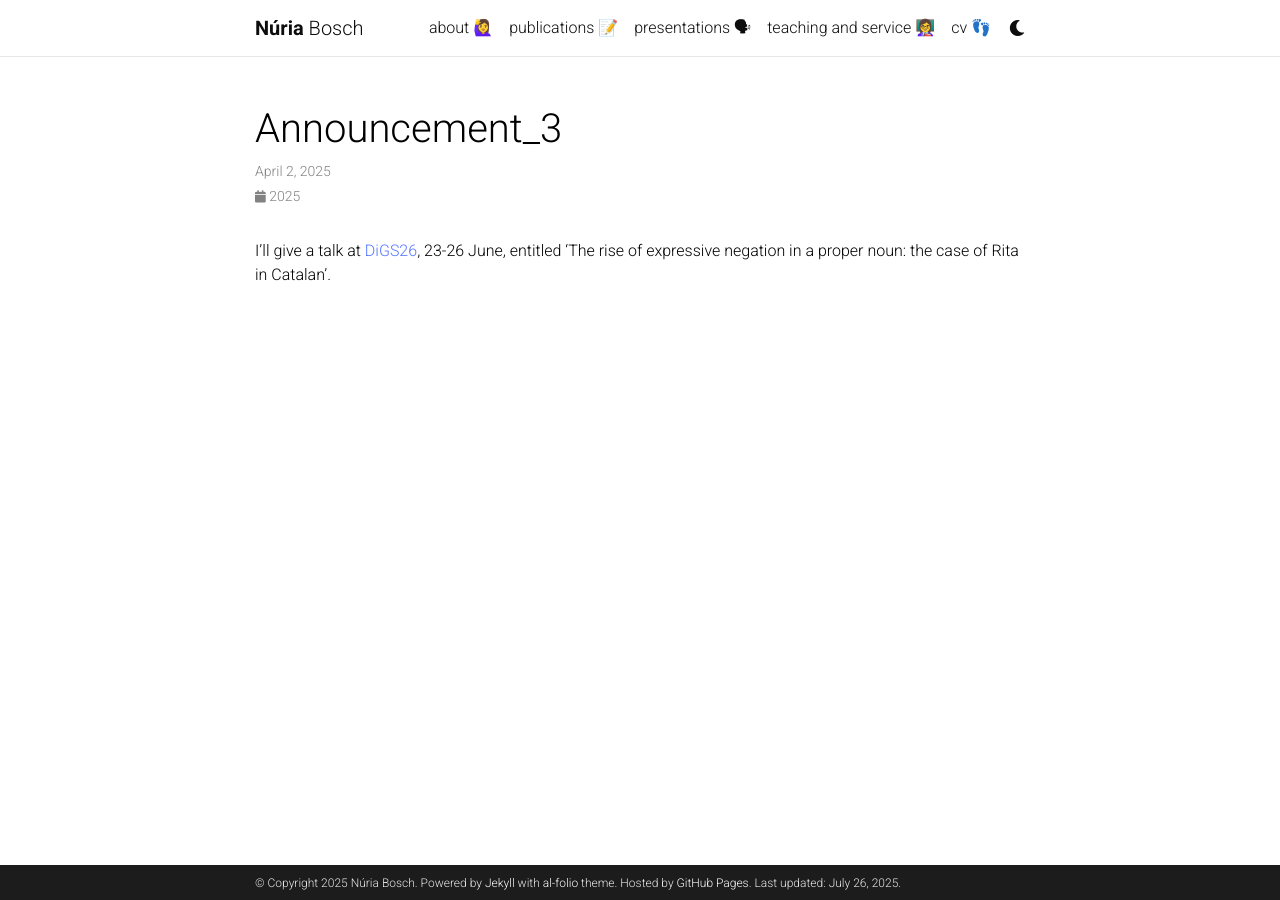
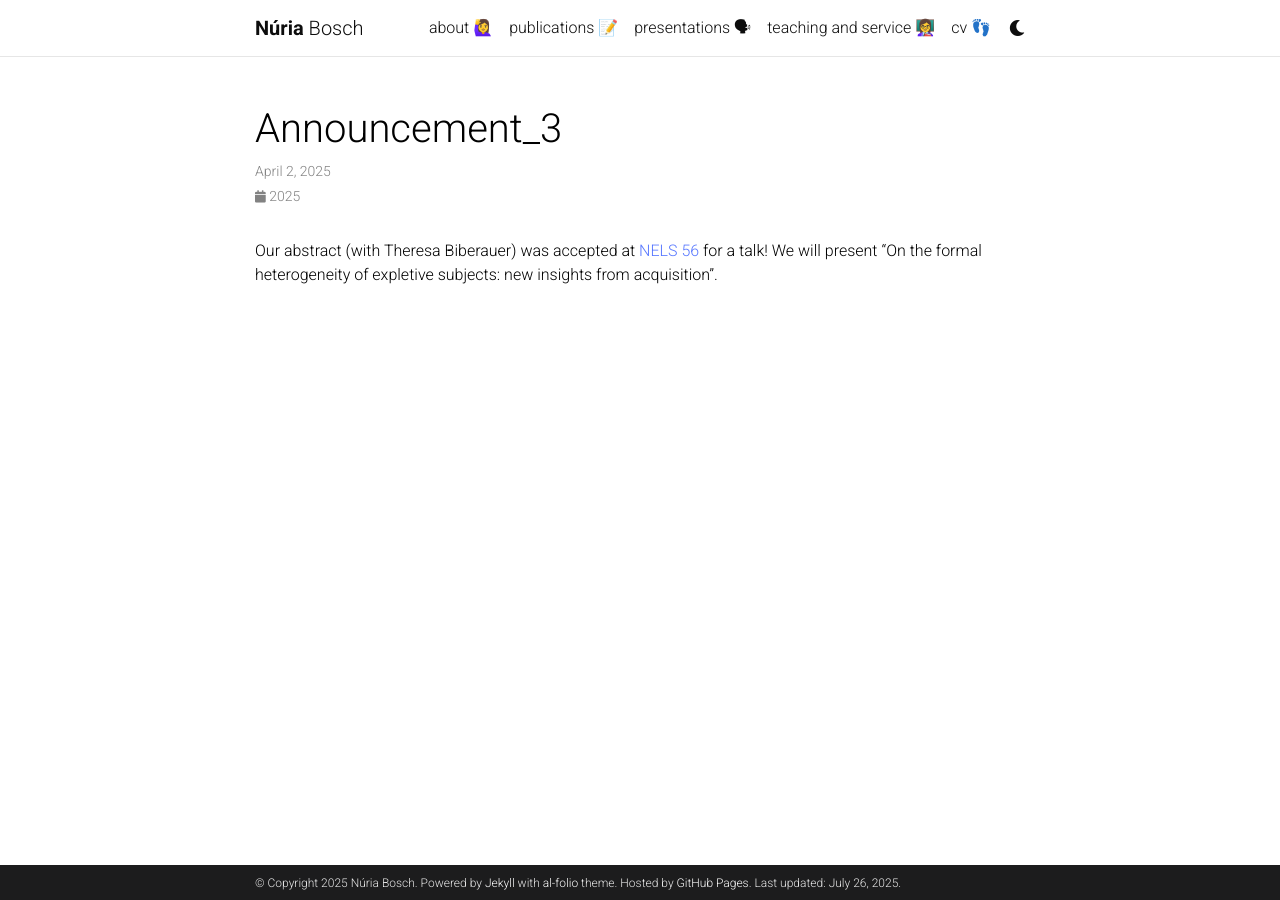
Before and after one commit to nuria-bosch/nuria-bosch.github.io, a Jekyll site: the page built from _news/announcement_3.md, in a window 1280 px wide. Built offline with Jekyll 4.4.1, drawn with Linux system fonts in a browser that asks for light colours; comment, search, counter and statistics services are not loaded; a style sheet for code colours, icons or effects is not loaded.

Commit message:
Update announcement_3.md

```diff
--- a/_news/announcement_3.md
+++ b/_news/announcement_3.md
@@ -5,4 +5,4 @@ inline: true
 related_posts: false
 ---
 
-I'll give a talk at [DiGS26](https://sites.google.com/view/digs26oxford), 23-26 June, entitled 'The rise of expressive negation in a proper noun: the case of Rita in Catalan'.
+Our abstract (with Theresa Biberauer) was accepted at [NELS 56](https://wp.nyu.edu/artsampscience-nels56/) for a talk! We will present "On the formal heterogeneity of expletive subjects: new insights from acquisition".
```
